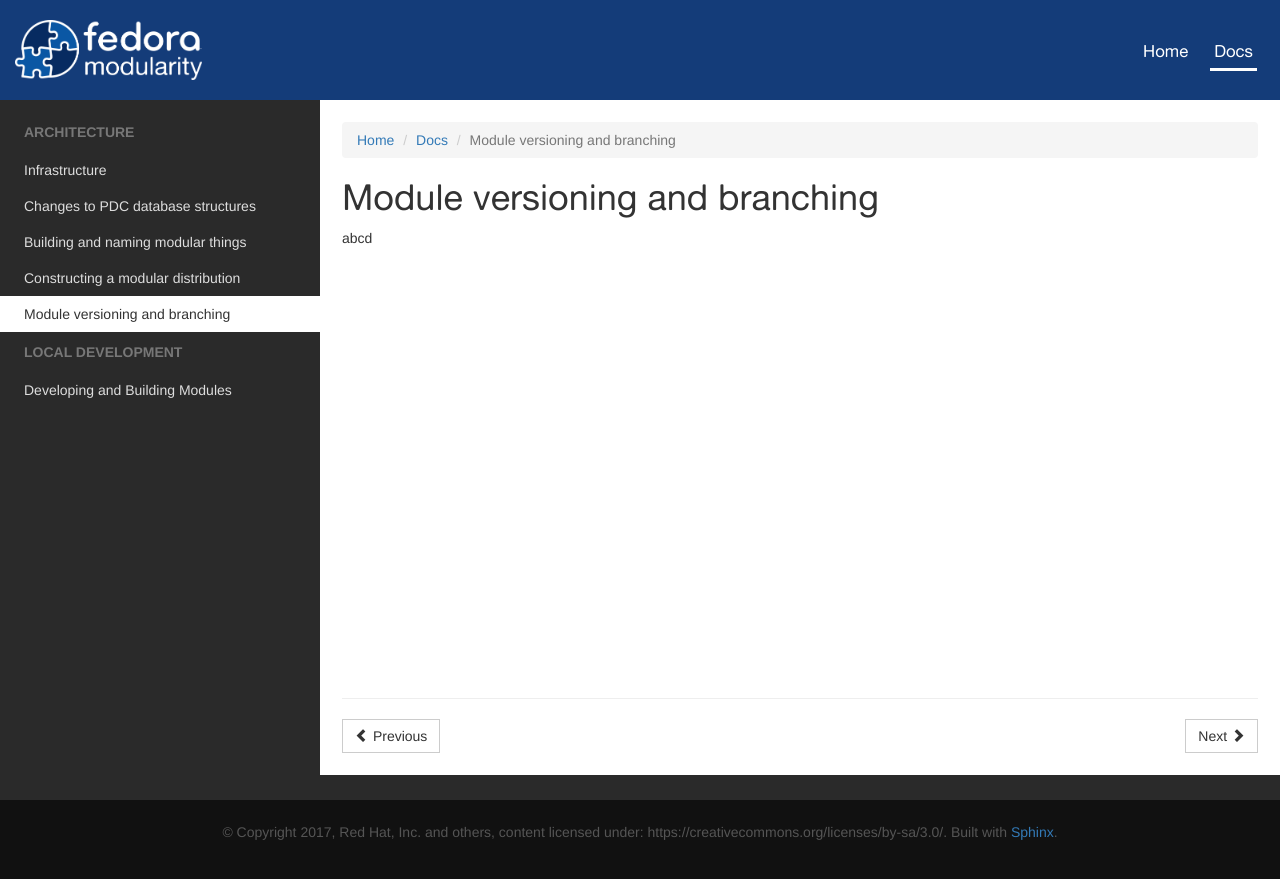
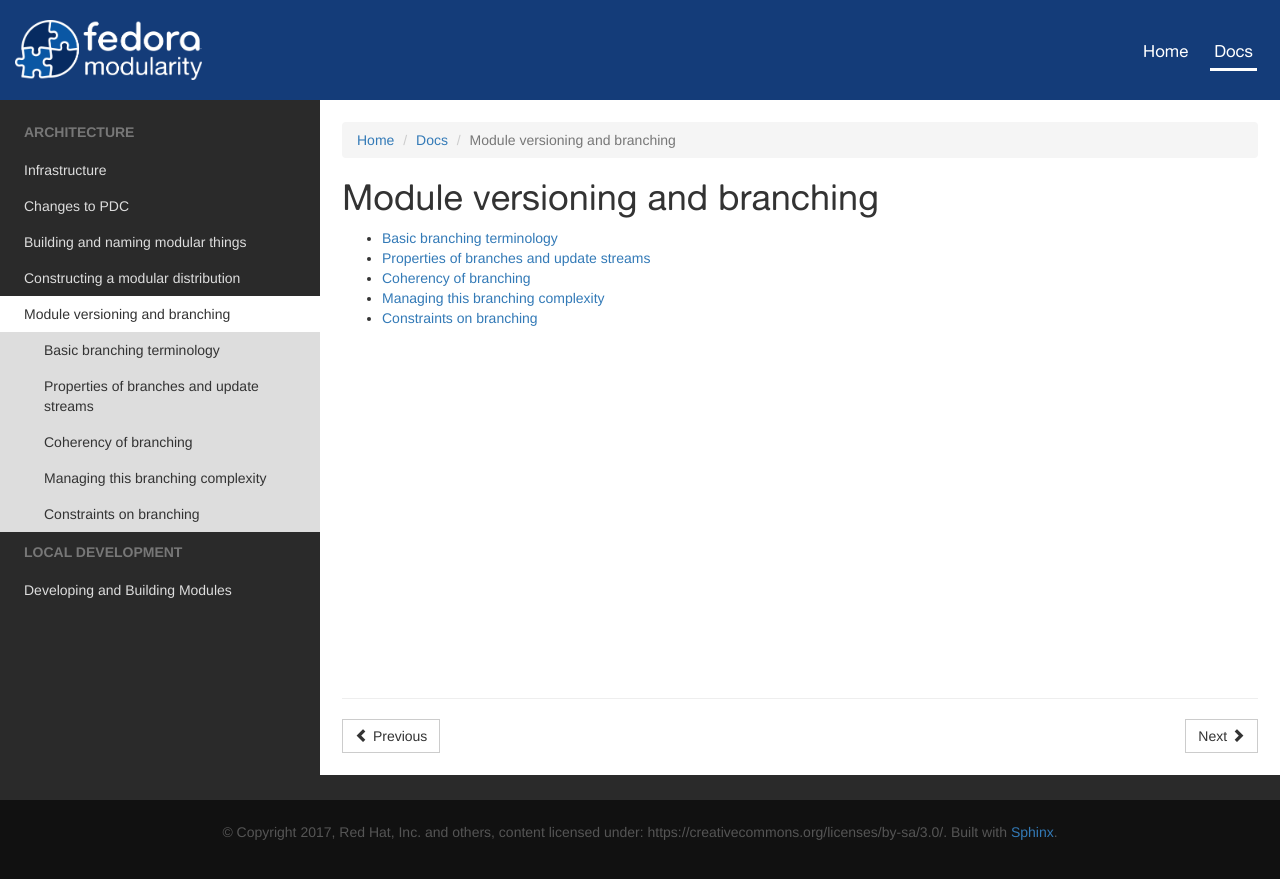
Before and after one commit to gbraad/fedora-modularity, a Sphinx documentation site: the page built from source/architecture/versioning.rst, in a window 1280 px wide. Shown: the top 879 px of the page. Built offline with Sphinx 7.4.7, drawn with Linux system fonts in a browser that asks for light colours.

Commit message:
architecture section structure done

```diff
--- /dev/null
+++ b/source/architecture/pdc-changes/database.rst
@@ -0,0 +1,2 @@
+Changes to PDC database structures
+==================================
--- a/source/architecture/versioning.rst
+++ b/source/architecture/versioning.rst
@@ -1,4 +1,11 @@
 Module versioning and branching
 =========
 
-abcd
+.. toctree::
+    :maxdepth: 1
+
+    versioning/terminology
+    versioning/properties
+    versioning/coherency
+    versioning/managing
+    versioning/constraints
--- /dev/null
+++ b/source/architecture/versioning/coherency.rst
@@ -0,0 +1,2 @@
+Coherency of branching
+======================
--- /dev/null
+++ b/source/architecture/versioning/constraints.rst
@@ -0,0 +1,2 @@
+Constraints on branching
+========================
--- /dev/null
+++ b/source/architecture/versioning/managing.rst
@@ -0,0 +1,2 @@
+Managing this branching complexity
+==================================
--- /dev/null
+++ b/source/architecture/versioning/properties.rst
@@ -0,0 +1,2 @@
+Properties of branches and update streams
+=========================================
--- /dev/null
+++ b/source/architecture/versioning/terminology.rst
@@ -0,0 +1,2 @@
+Basic branching terminology
+===========================
```
Also changed, not shown: source/architecture/pdc-changes.rst (+5 -2 lines).
